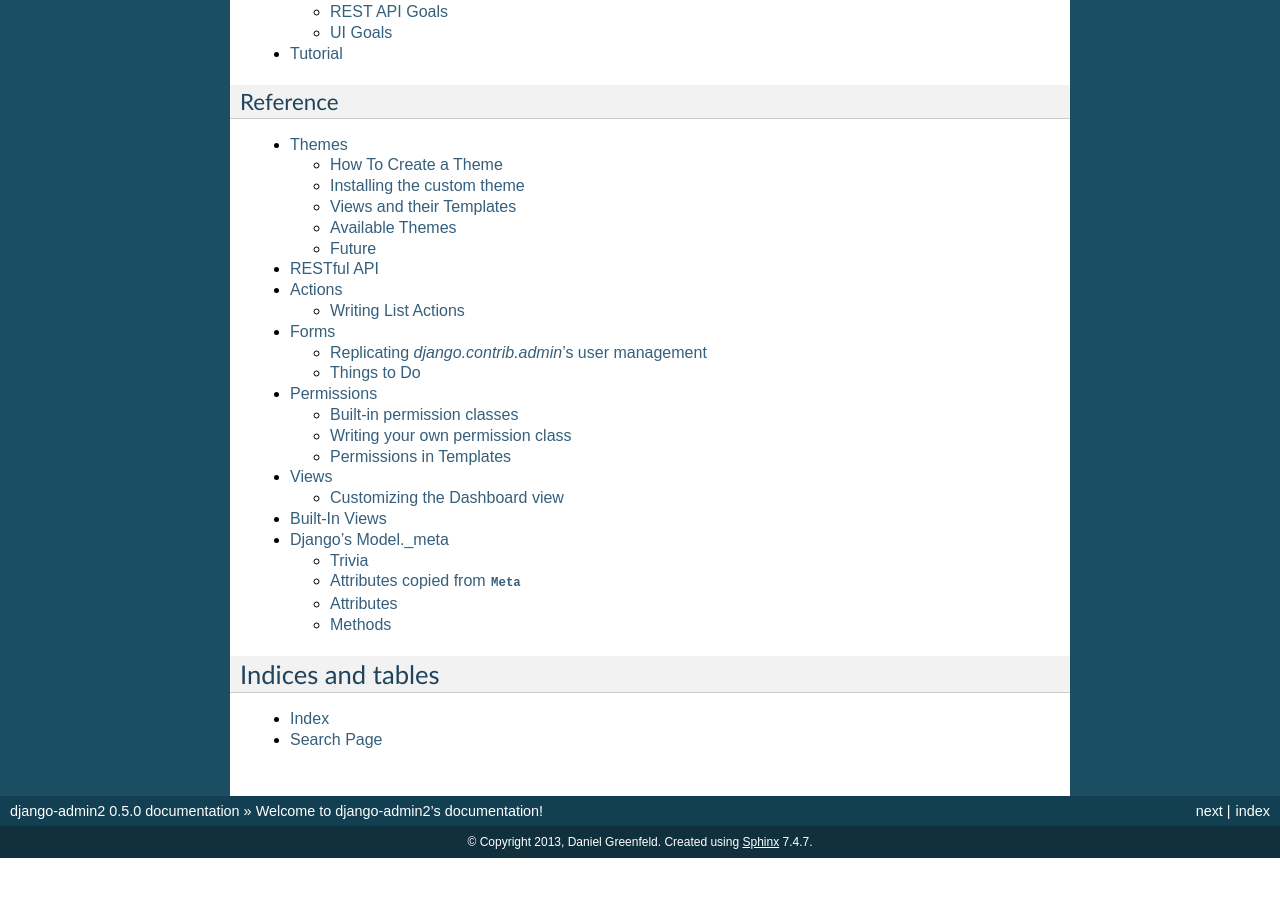
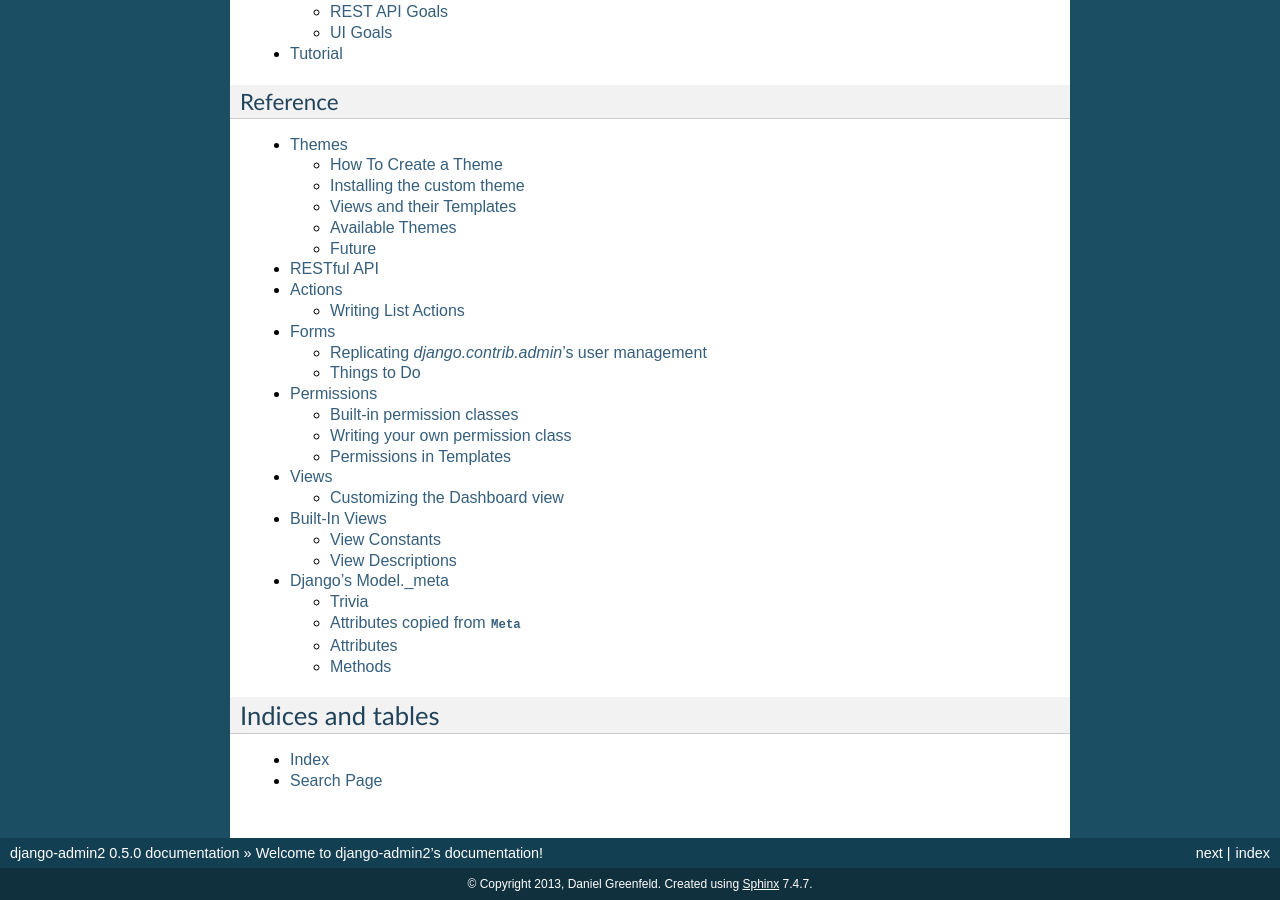
Before and after one commit to jazzband/django-admin2, a Sphinx documentation site: the page built from docs/index.rst, in a window 1280 px wide and 900 px high, scrolled down 1238 px. Built offline with Sphinx 7.4.7, drawn with Linux system fonts in a browser that asks for light colours; before the commit the page ends 2096 px from its top, so only the background shows below that.

Commit message:
Slight tweak to the built-in-views

```diff
--- a/docs/ref/built-in-views.rst
+++ b/docs/ref/built-in-views.rst
@@ -9,13 +9,18 @@
 
 .. _`#220`: https://github.com/twoscoops/django-admin2/issues/220
 
-.. code-block:: python
+View Constants
+---------------
+
+The following are available in every view:
 
     :next: The page to redirect the user to after login
     :MEDIA_URL: Specify a directory where file uploads for users who use your site go
     :STATIC_URL: Specify a directory for JavaScript, CSS and image files.
     :user: Currently logged in user
 
+View Descriptions
+------------------
 
 .. autoclass:: djadmin2.views.IndexView
     :members:
```
